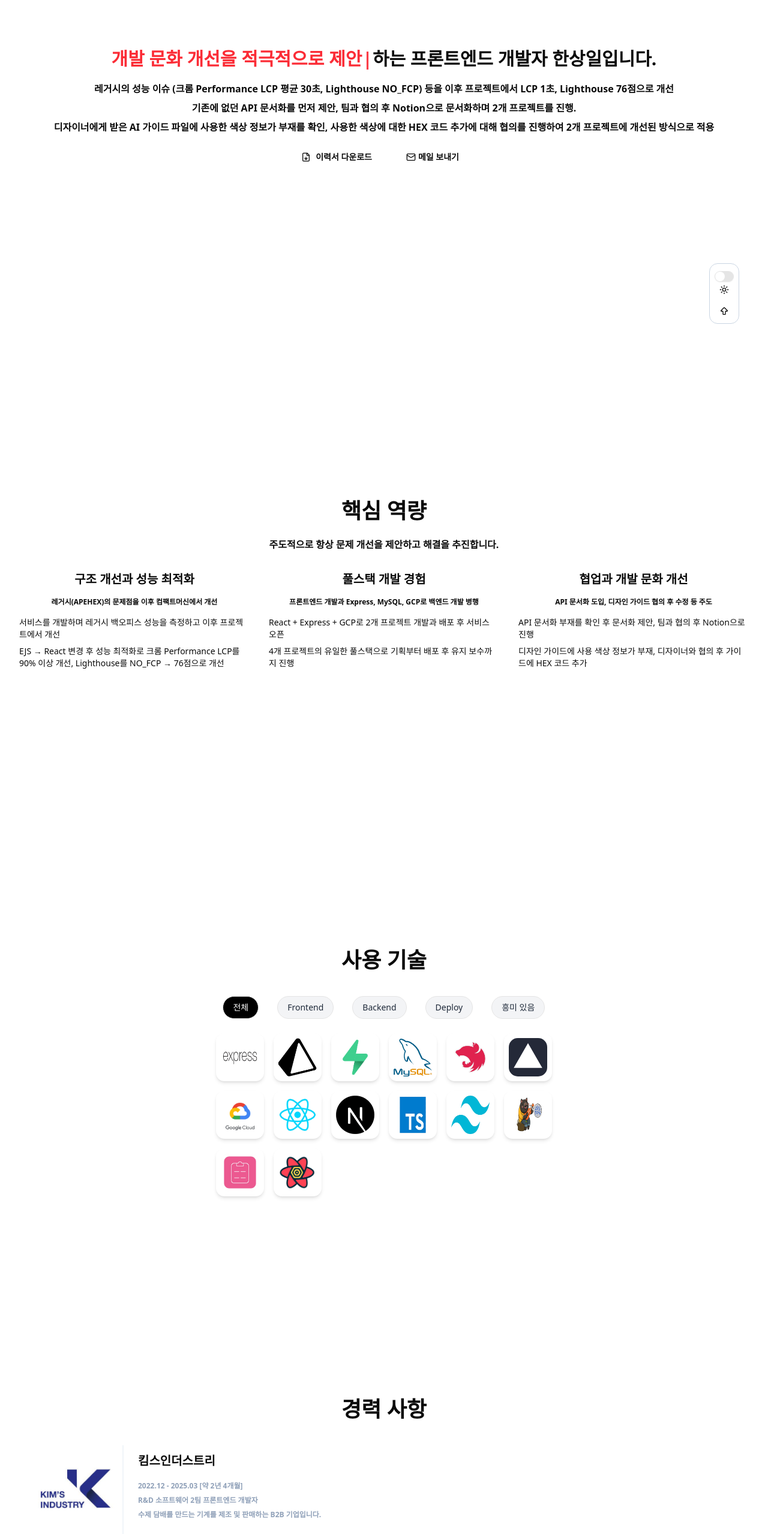
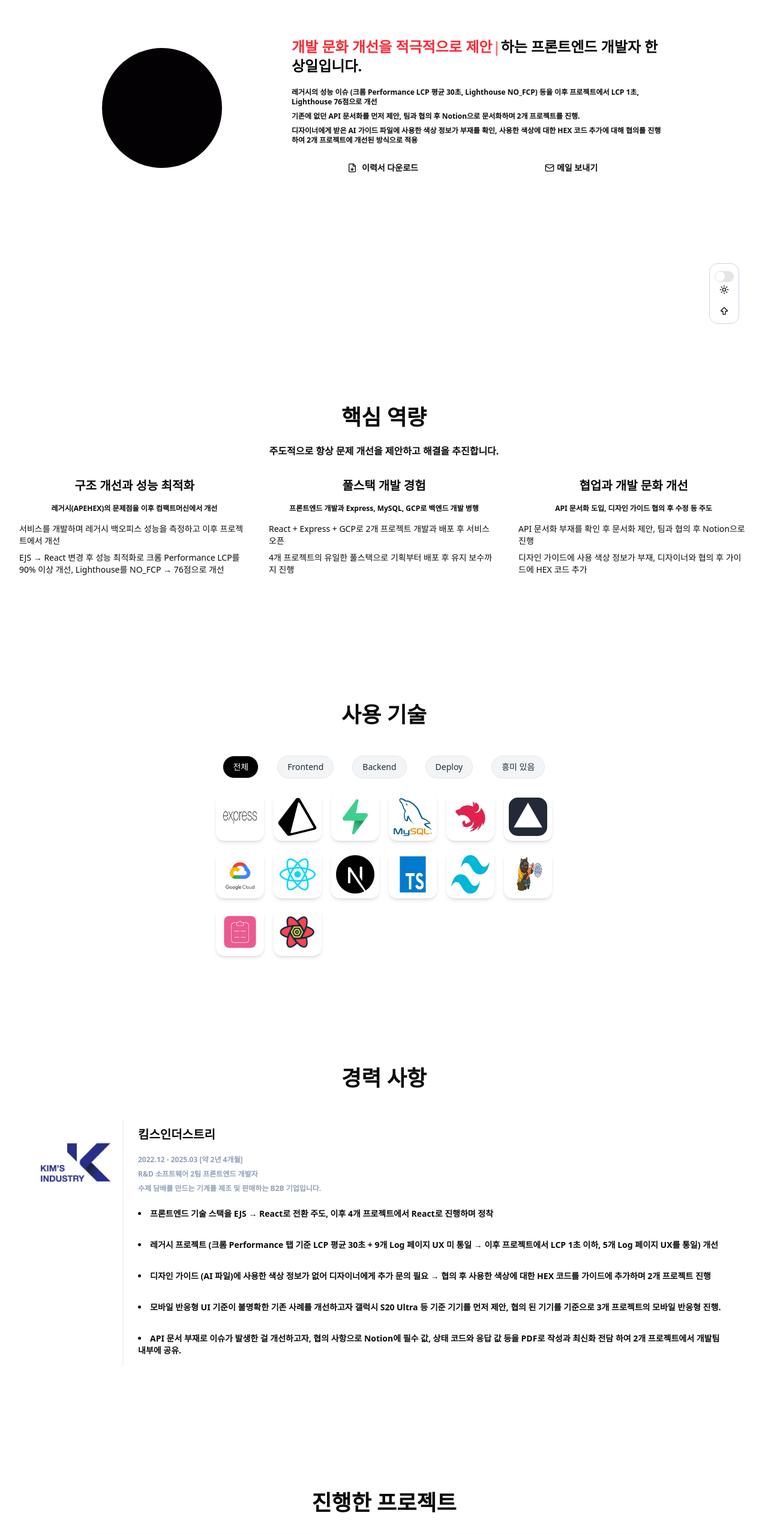
Before and after one commit to sangil94s/Portfoilos, a Next.js app: page / in a window 1280 px wide. Shown: the part 220-2778 px from the top of the page at 60% size. Built offline with nearby package versions, Linux system fonts and the light colour scheme.

Commit message:
Style : Introduce 컴포넌트 이외 나머지 컴포넌트에서 min-h-screen 변경

```diff
--- a/app/page.tsx
+++ b/app/page.tsx
@@ -12,7 +12,7 @@ export default function Home() {
         <div className="min-h-screen flex flex-col justify-center">
           <Introduce />
         </div>
-        <div className="min-h-screen flex flex-col justify-center">
+        <div className="py-20 flex flex-col justify-center">
           <h1 id="core" className="text-center text-xl font-bold py-4 lg:text-4xl">
             핵심 역량
           </h1>
@@ -23,8 +23,8 @@ export default function Home() {
             <CoreCapabilities />
           </FadeInSection>
         </div>
-        <div className="min-h-screen flex flex-col justify-center">
-          <h1 id="skill" className="text-center text-xl font-bold py-4 lg:text-4xl">
+        <div className="py-20 flex flex-col justify-center">
+          <h1 id="skill" className="text-center text-xl font-bold py-6 lg:text-4xl">
             사용 기술
           </h1>
           <div className="flex flex-col justify-center items-center">
@@ -33,21 +33,19 @@ export default function Home() {
             </FadeInSection>
           </div>
         </div>
-        <div className="min-h-screen flex flex-col justify-center">
-          <h1 id="career" className="text-center text-xl font-bold py-4 lg:text-4xl">
+        <div className="py-20 flex flex-col justify-center">
+          <h1 id="career" className="text-center text-xl font-bold py-6 lg:text-4xl">
             경력 사항
           </h1>
           <FadeInSection>
             <Career />
           </FadeInSection>
         </div>
-        <div className="min-h-screen flex flex-col justify-center">
-          <h1 id="project" className="text-center text-xl font-bold py-4 lg:text-4xl">
-            프로젝트
+        <div className="py-20 flex flex-col justify-center">
+          <h1 id="project" className="text-center text-xl font-bold py-6 lg:text-4xl">
+            진행한 프로젝트
           </h1>
-          <p className="text-center text-base font-bold py-2">
-            현재 까지 진행한 회사 프로젝트 또는 개인 프로젝트 입니다.
-          </p>
+
           <FadeInSection>
             <ProjectCard />
           </FadeInSection>
--- a/components/Introduce/Introduce.tsx
+++ b/components/Introduce/Introduce.tsx
@@ -3,11 +3,24 @@
 import Typewriter from 'typewriter-effect';
 import ResumeDownload from './Button/ResumeDownload';
 import MailButton from './Button/MailButton';
+import Image from 'next/image';
+
 // 추가 고려 - 좌측에 이미지?
 export default function Introduce() {
   return (
-    <section className="flex flex-col justify-center items-center">
-      <h1 className="text-xl font-bold py-4 lg:text-3xl">
+    <>
+      <div className="flex flex-col lg:flex-row justify-center items-center">
+        <section className="w-3/12">
+          <Image
+            src={'/blacks.png'}
+            alt="아마도 사진 배치 지역"
+            width={200}
+            height={200}
+            className="rounded-full"
+          />
+        </section>
+        <section className="mx-2 w-6/12">
+          <h1 className="text-xl font-bold py-4 lg:text-2xl">
             <span className="inline-block text-red-500">
               <Typewriter
                 options={{
@@ -25,21 +38,24 @@ export default function Introduce() {
             </span>
             하는 프론트엔드 개발자 한상일입니다.
           </h1>
-      <p className="font-bold py-1">
+          <p className="font-bold text-xs py-1">
             레거시의 성능 이슈 (크롬 Performance LCP 평균 30초, Lighthouse NO_FCP) 등을 이후
             프로젝트에서 LCP 1초, Lighthouse 76점으로 개선
           </p>
-      <p className="font-bold py-1">
-        기존에 없던 API 문서화를 먼저 제안, 팀과 협의 후 Notion으로 문서화하며 2개 프로젝트를 진행.
+          <p className="font-bold text-xs py-1">
+            기존에 없던 API 문서화를 먼저 제안, 팀과 협의 후 Notion으로 문서화하며 2개 프로젝트를
+            진행.
           </p>
-      <p className="font-bold py-1">
-        디자이너에게 받은 AI 가이드 파일에 사용한 색상 정보가 부재를 확인, 사용한 색상에 대한 HEX
-        코드 추가에 대해 협의를 진행하여 2개 프로젝트에 개선된 방식으로 적용{' '}
+          <p className="font-bold text-xs py-1">
+            디자이너에게 받은 AI 가이드 파일에 사용한 색상 정보가 부재를 확인, 사용한 색상에 대한
+            HEX 코드 추가에 대해 협의를 진행하여 2개 프로젝트에 개선된 방식으로 적용{' '}
           </p>
           <div className="grid grid-cols-2 justify-items-center gap-2 py-4">
             <ResumeDownload />
             <MailButton />
           </div>
         </section>
+      </div>
+    </>
   );
 }
--- a/components/ProjectDetail/ProjectDetail.tsx
+++ b/components/ProjectDetail/ProjectDetail.tsx
@@ -44,9 +44,8 @@ export default function ProjectDetail() {
             <h2 className="text-xl font-bold mb-2">프로젝트 명 : XXXXXX</h2>
             <p className="mb-2 font-bold">사용 기술</p>
             <div className="flex flex-wrap gap-2">
-              <Badge variant='outline'>Next.js</Badge>
-              <Badge variant='outline'>Typescript</Badge>
-
+              <Badge variant="outline">Next.js</Badge>
+              <Badge variant="outline">Typescript</Badge>
             </div>
 
             <h3 className="my-2 font-bold">참가 인원</h3>
```
Lines whose indentation alone changed are shown as unchanged.
